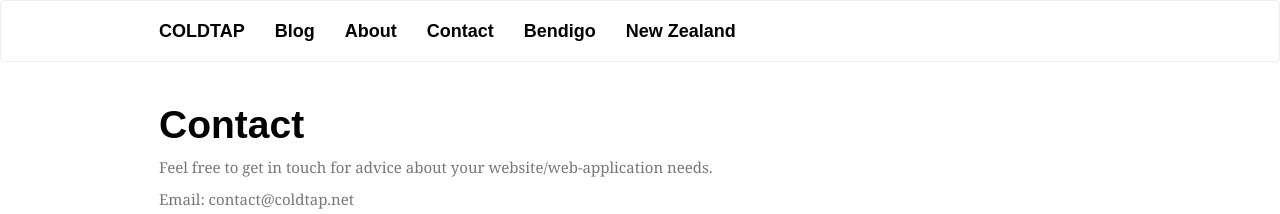
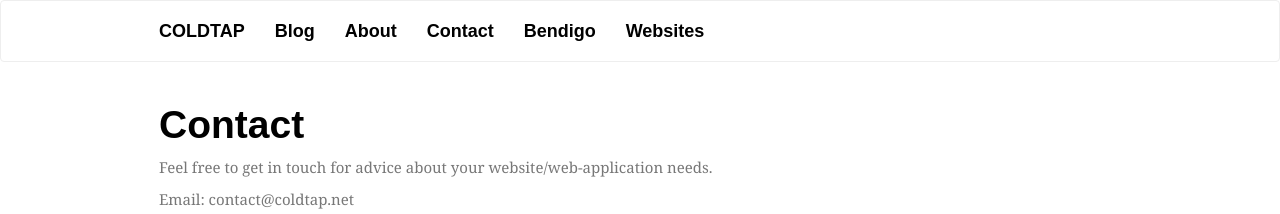
Before and after one commit to davewasthere/coldtap, a Jekyll site: the page built from contact.md, in a window 1280 px wide. Shown: the top 214 px of the page. Built offline with Jekyll 4.4.1, drawn with Linux system fonts in a browser that asks for light colours; some web fonts are replaced.

Commit message:
nz to websites

```diff
--- a/_layouts/layout.html
+++ b/_layouts/layout.html
@@ -57,7 +57,7 @@
                     <li><a href="/about">About</a></li>
                     <li><a href="/contact">Contact</a></li>
                     <li><a href="/bendigo-web-design-agencies">Bendigo</a></li>
-                    <li><a href="https://nz.coldtap.net">New Zealand</a></li>
+                    <li><a href="https://websites.coldtap.net">Websites</a></li>
                 </ul>
             </div>
         </div>
```
